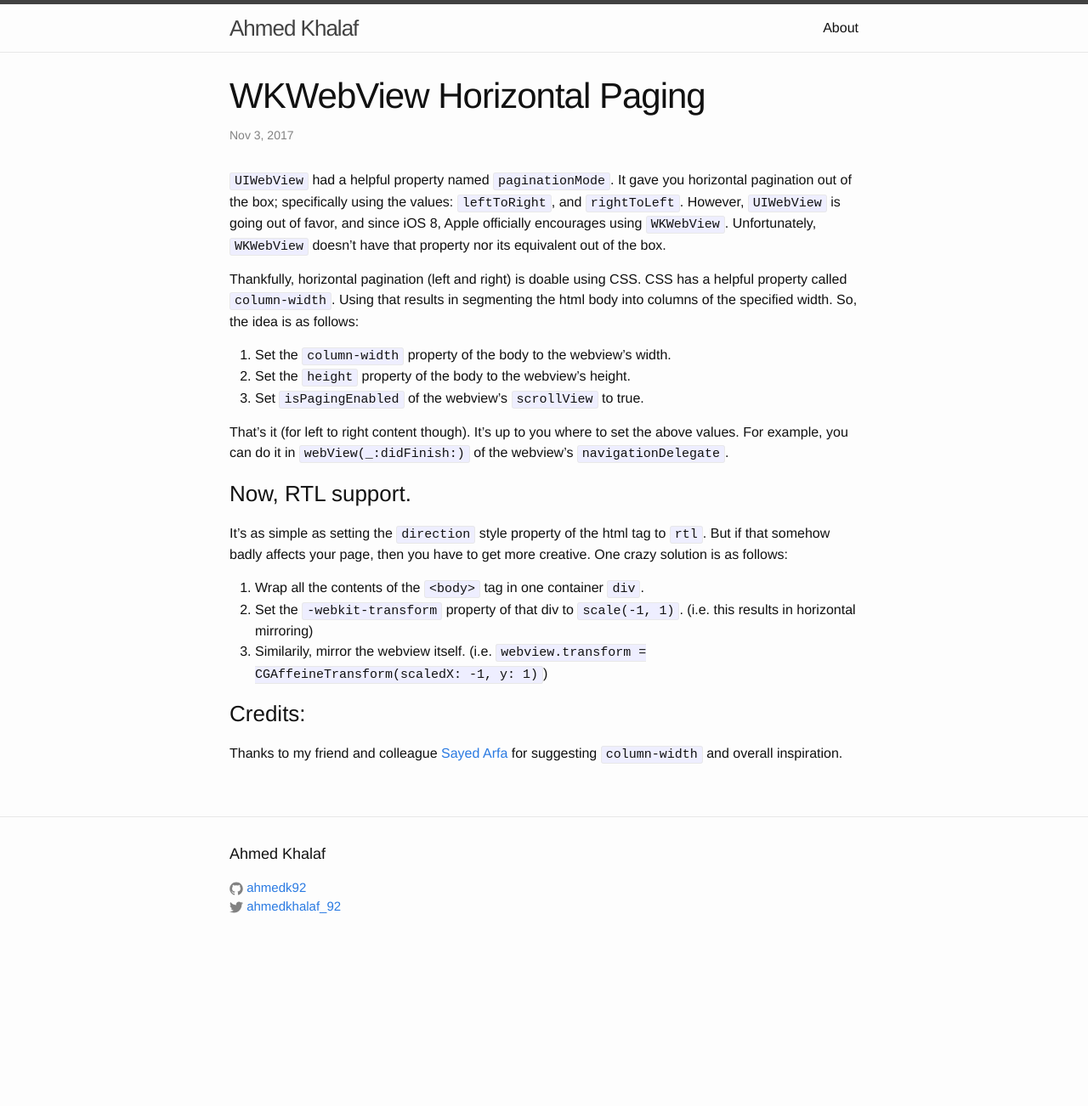
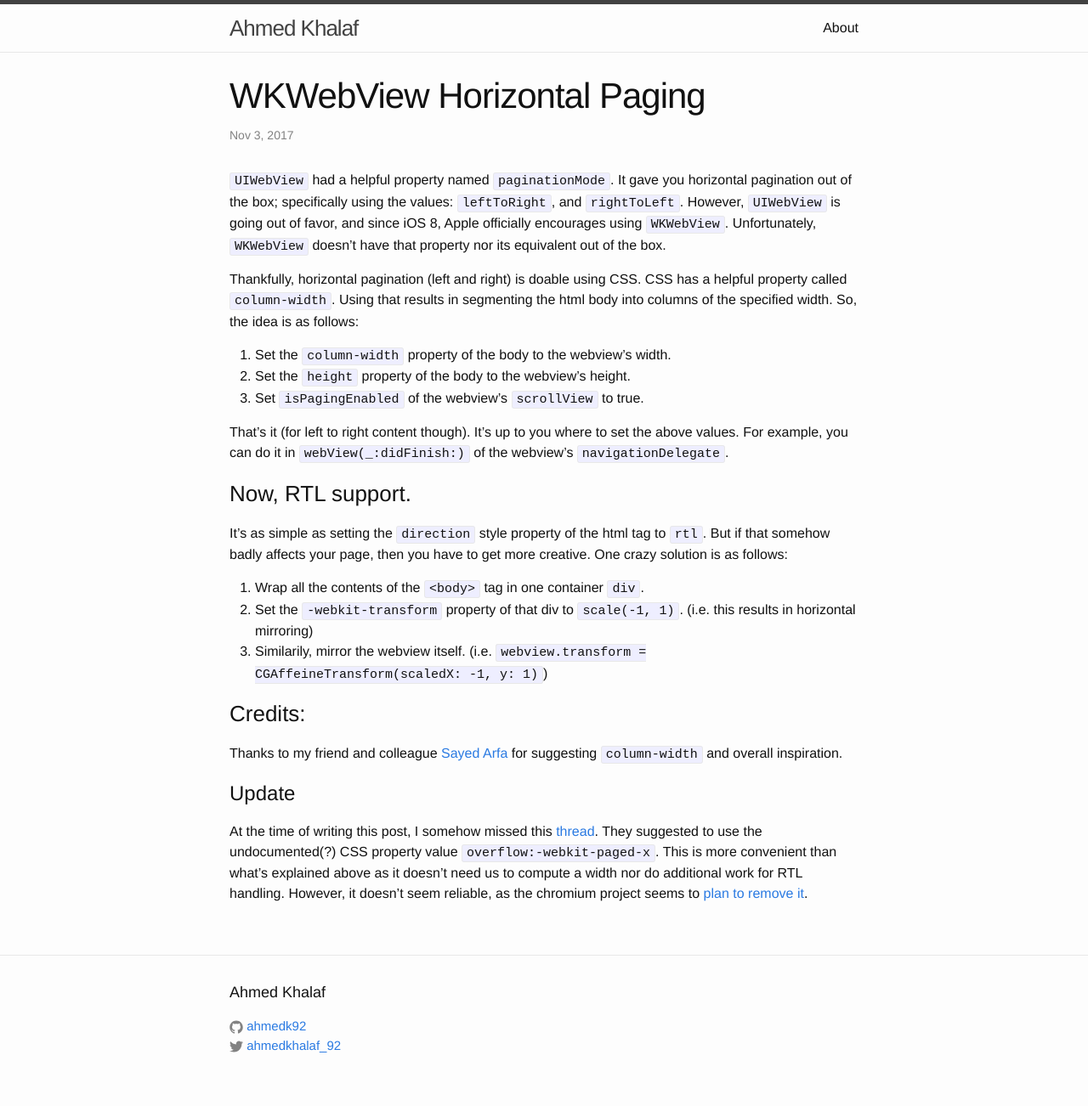
Before and after one commit to ahmedk92/ahmedk92.github.io, a Jekyll site: the page built from _posts/2017-11-3-WKWebView Horizontal Paging.md, in a window 1280 px wide. Shown: the whole page at 85% size. Built offline with Jekyll 4.4.1, drawn with Linux system fonts in a browser that asks for light colours; before the commit the page ends 1139 px from its top, so only the background shows below that.

Commit message:
overflow:-webkit-paged-x

```diff
--- a/_posts/2017-11-3-WKWebView Horizontal Paging.md
+++ b/_posts/2017-11-3-WKWebView Horizontal Paging.md
@@ -22,3 +22,7 @@ It's as simple as setting the `direction` style property of the html tag to `rtl
 
 ### Credits:
 Thanks to my friend and colleague [Sayed Arfa](https://www.linkedin.com/in/sayed-arfa/) for suggesting `column-width` and overall inspiration.
+
+# Update
+
+At the time of writing this post, I somehow missed this [thread](https://github.com/readium/architecture/issues/10). They suggested to use the undocumented(?) CSS property value `overflow:-webkit-paged-x`. This is more convenient than what's explained above as it doesn't need us to compute a width nor do additional work for RTL handling. However, it doesn't seem reliable, as the chromium project seems to [plan to remove it](https://www.chromestatus.com/feature/5731653806718976).
```
